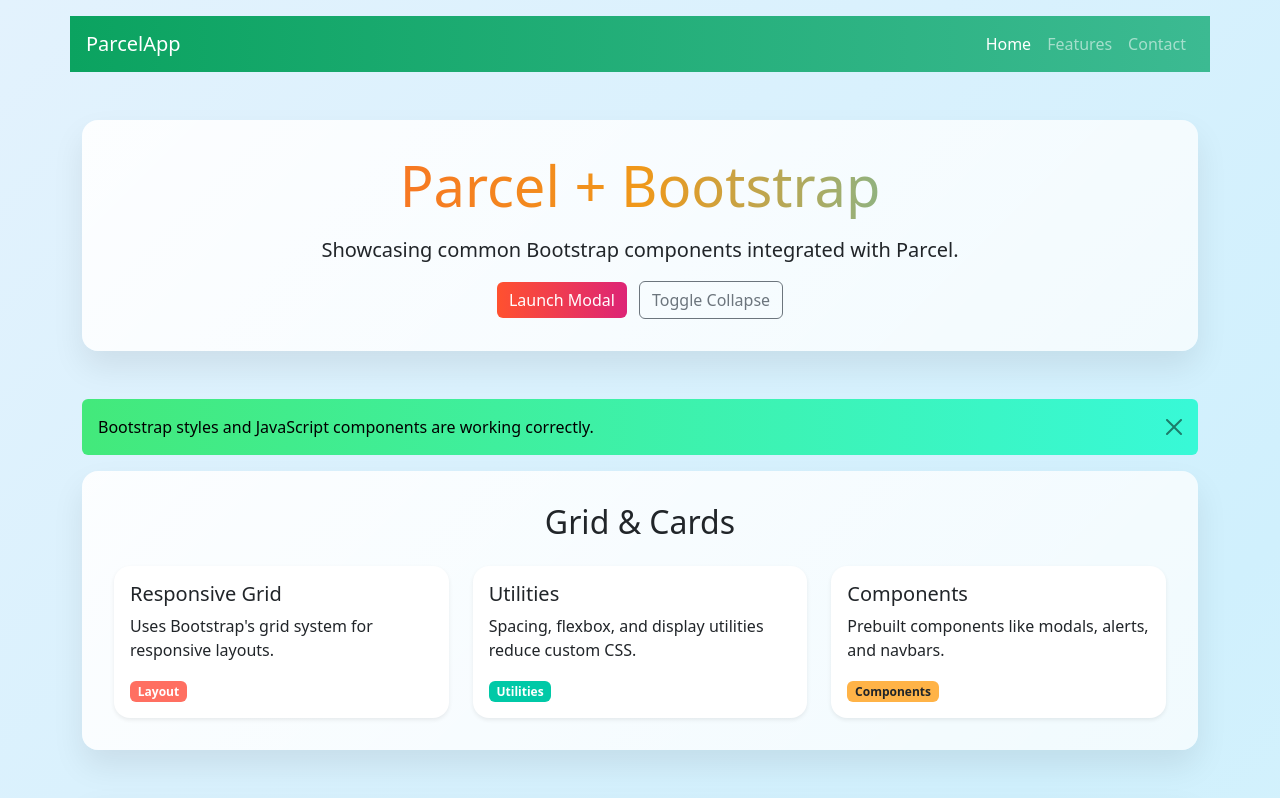
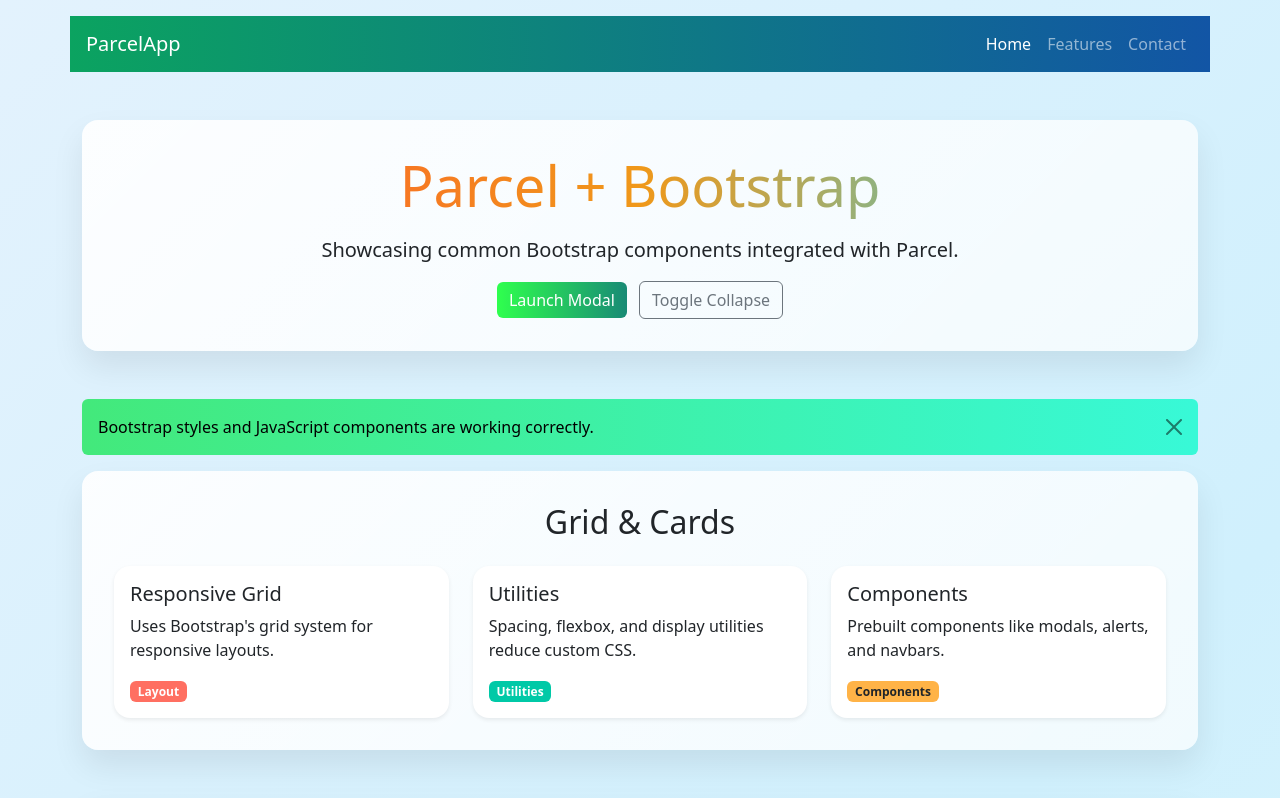
Before and after one commit to gorgx0/azure_web, a website built with Parcel: page src/index.html in a window 1280 px wide. In both pictures the pointer is over the button "Launch Modal". Shown: the top 798 px of the page. Built offline with nearby package versions, Linux system fonts and the light colour scheme.

Commit message:
coloras: update gradient colors for navbar and button hover

```diff
--- a/src/style.css
+++ b/src/style.css
@@ -40,7 +40,7 @@
 /* Color enhancements */
 
 .navbar {
-  background: linear-gradient(90deg, #0ba360, #3cba92);
+  background: linear-gradient(90deg, #0ba360, #1255a5);
 }
 
 h1.display-4 {
@@ -67,7 +67,7 @@
 }
 
 .btn-primary:hover {
-  background: linear-gradient(90deg, #ff512f, #dd2476);
+  background: linear-gradient(90deg, #2fff4e, #188a75);
 }
 
 .badge.bg-primary {
```
